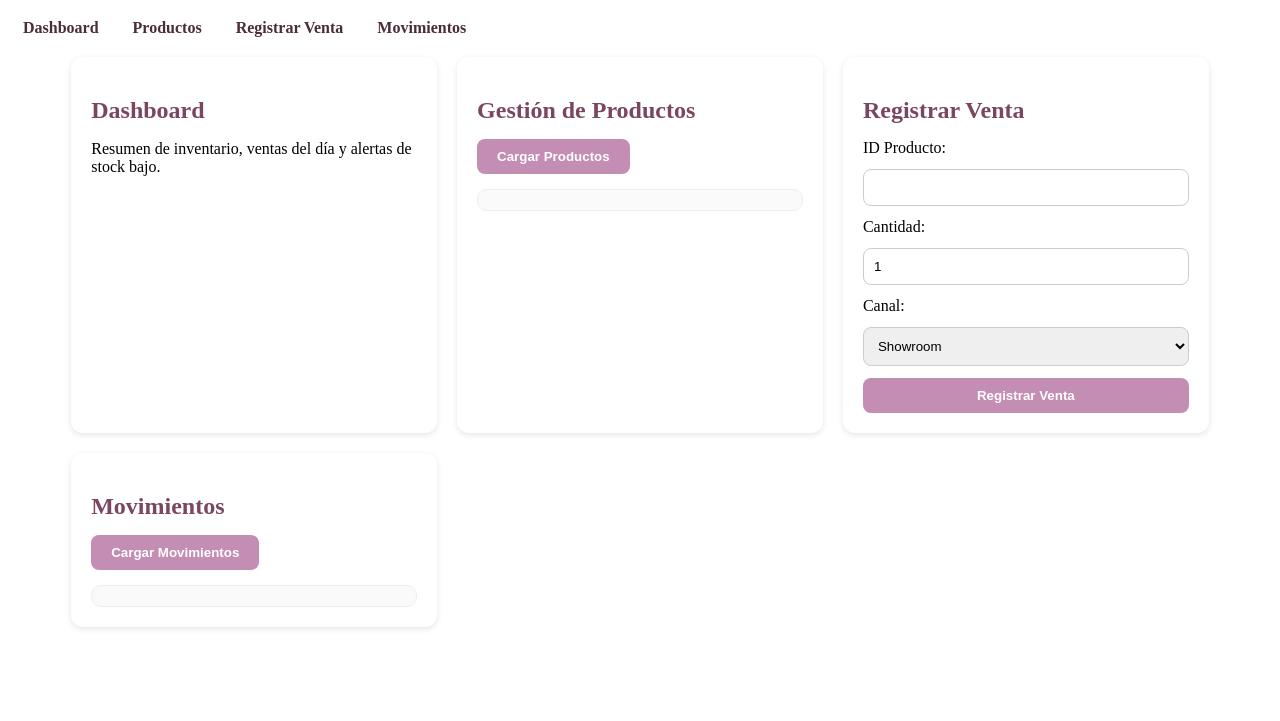
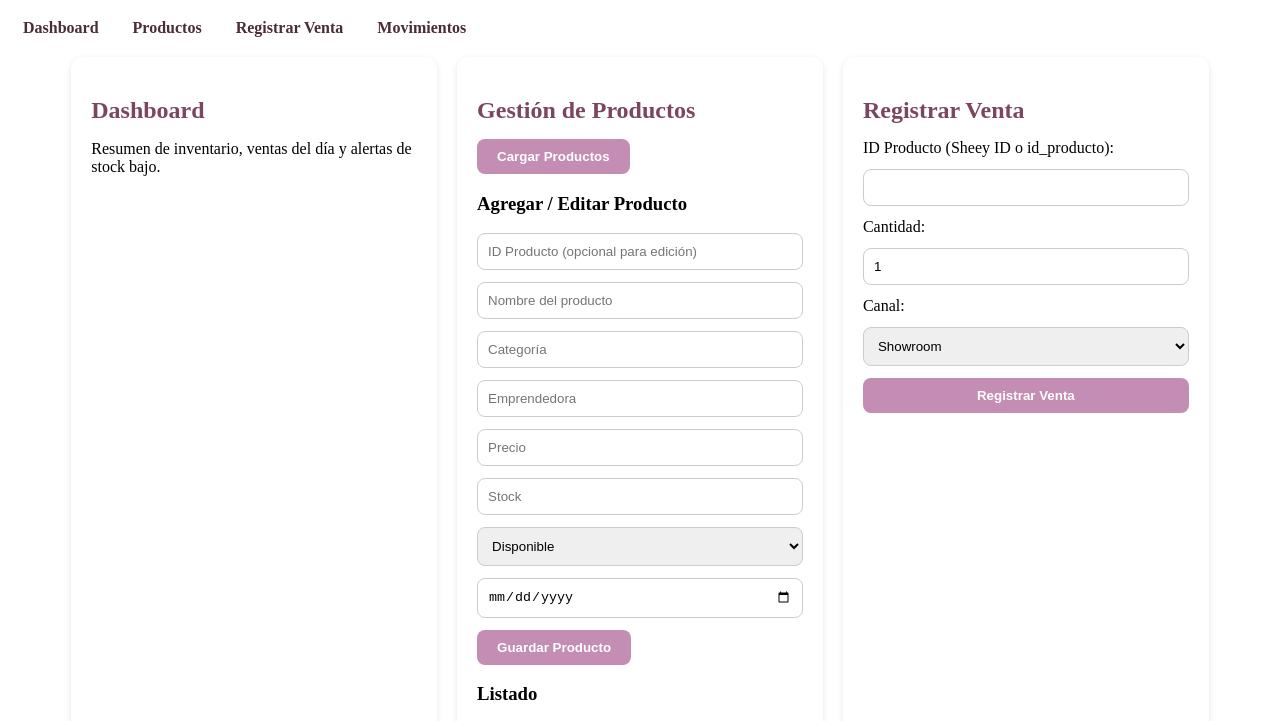
Before and after one commit to leydi-acosta96/inventario-mansi-n-ros-, a plain HTML site: page index.html in a window 1280 px wide. Shown: the part 61-782 px from the top of the page. Drawn offline with Linux system fonts and the light colour scheme.

Commit message:
Refactor HTML structure for product management

```diff
--- a/index.html
+++ b/index.html
@@ -17,53 +17,71 @@
         </nav>
     </header>
 
-
     <main class="main-content">
       <section id="dashboard" class="card">
         <h2>Dashboard</h2>
         <p>Resumen de inventario, ventas del día y alertas de stock bajo.</p>
+        <div id="dashboardContent"></div>
       </section>
-
 
     <section id="productos" class="card">
       <h2>Gestión de Productos</h2>
+      <div class="controls">
         <button id="btnCargarProductos">Cargar Productos</button>
+      </div>
+
+      <h3>Agregar / Editar Producto</h3>
+      <form id="productoForm">
+        <input id="id_producto" placeholder="ID Producto (opcional para edición)">
+        <input id="nombre_producto" placeholder="Nombre del producto" required>
+        <input id="categoria" placeholder="Categoría" required>
+        <input id="emprendedora" placeholder="Emprendedora" required>
+        <input id="precio" type="number" placeholder="Precio" required step="0.01">
+        <input id="stock" type="number" placeholder="Stock" required>
+        <select id="estado">
+          <option value="Disponible">Disponible</option>
+          <option value="Agotado">Agotado</option>
+        </select>
+        <input id="fecha" type="date" required>
+        <div>
+          <button type="submit" id="btnGuardarProducto">Guardar Producto</button>
+          <button type="button" id="btnCancelarEdicion" style="display:none">Cancelar Edición</button>
+        </div>
+      </form>
+
+      <h3>Listado</h3>
       <div id="listaProductos"></div>
     </section>
-
 
     <section id="ventas" class="card">
       <h2>Registrar Venta</h2>
       <form id="formVenta">
-      <label>ID Producto:</label>
-    <input type="number" id="idProducto" required />
+        <label for="idProducto">ID Producto (Sheey ID o id_producto):</label>
+        <input type="text" id="idProducto" required />
 
-
-  <label>  Cantidad:  </label>
+        <label for="cantidad">Cantidad:</label>
         <input type="number" id="cantidad" min="1" value="1" required />
 
-
-  <label>  Canal:  </label>
+        <label for="canal">Canal:</label>
         <select id="canal">
           <option value="showroom">Showroom</option>
           <option value="instagram">Instagram</option>
           <option value="whatsapp">WhatsApp</option>
         </select>
 
-
         <button type="submit">Registrar Venta</button>
       </form>
     </section>
 
-
     <section id="movimientos" class="card">
       <h2>Movimientos</h2>
+      <div class="controls">
         <button id="btnCargarMovimientos">Cargar Movimientos</button>
+      </div>
       <div id="listaMovimientos"></div>
     </section>
     </main>
 
-
 <script src="app.js"></script>
 </body>
 </html>
```
Lines whose indentation alone changed are shown as unchanged.
